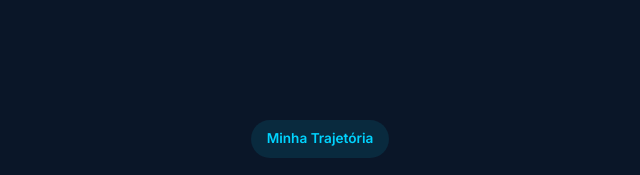
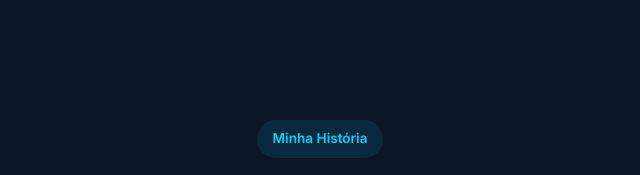
Before and after one commit to Sataker/landing-page-mentoria, a plain HTML site: page index.html in a window 1280 px wide. Shown: the part 5280-5455 px from the top of the page, 320-960 px from the left. Drawn offline with nearby package versions, Linux system fonts and the light colour scheme.

Commit message:
Change tag to Minha Historia

```diff
--- a/index.html
+++ b/index.html
@@ -1149,7 +1149,7 @@
     <section class="timeline">
         <div class="container">
             <div class="section-header">
-                <span class="section-tag">Minha Trajetória</span>
+                <span class="section-tag">Minha História</span>
                 <h2>Do Brasil ao Vale do Silício</h2>
             </div>
             <div class="timeline-grid">
```
